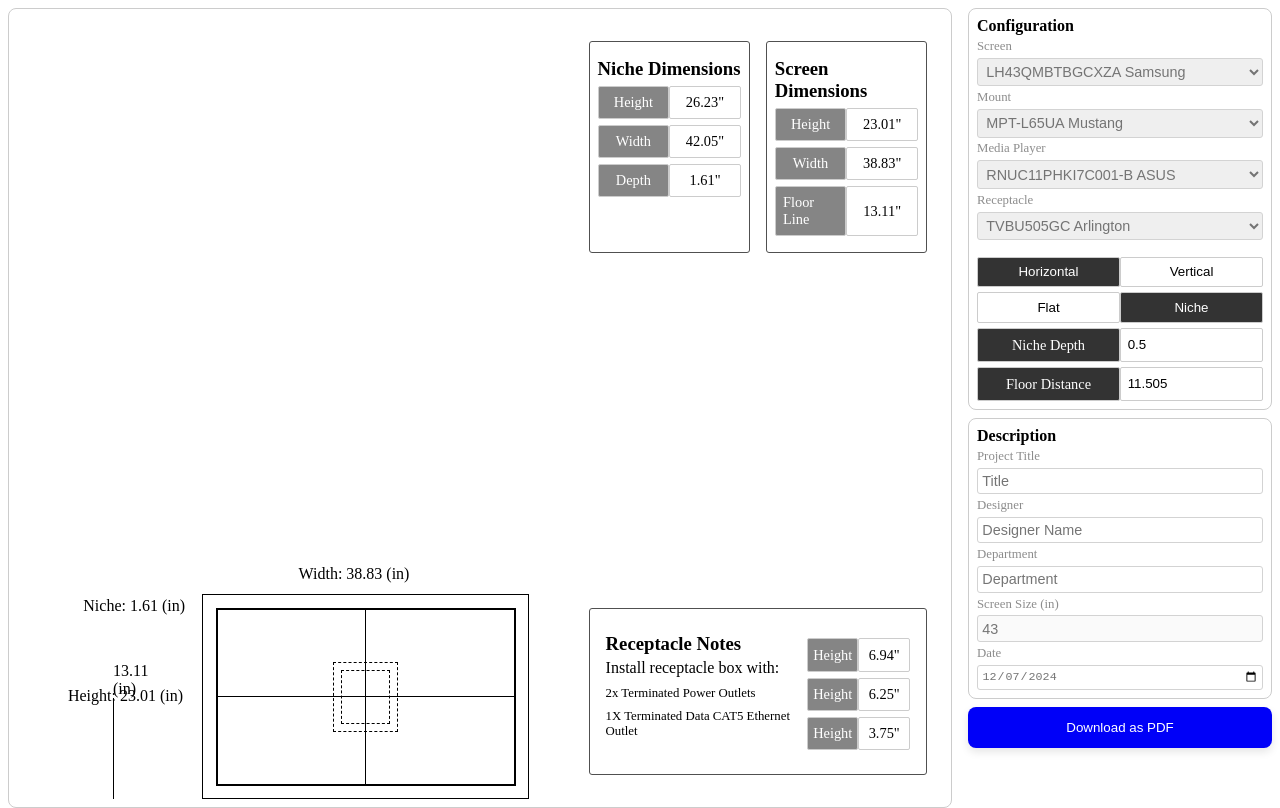
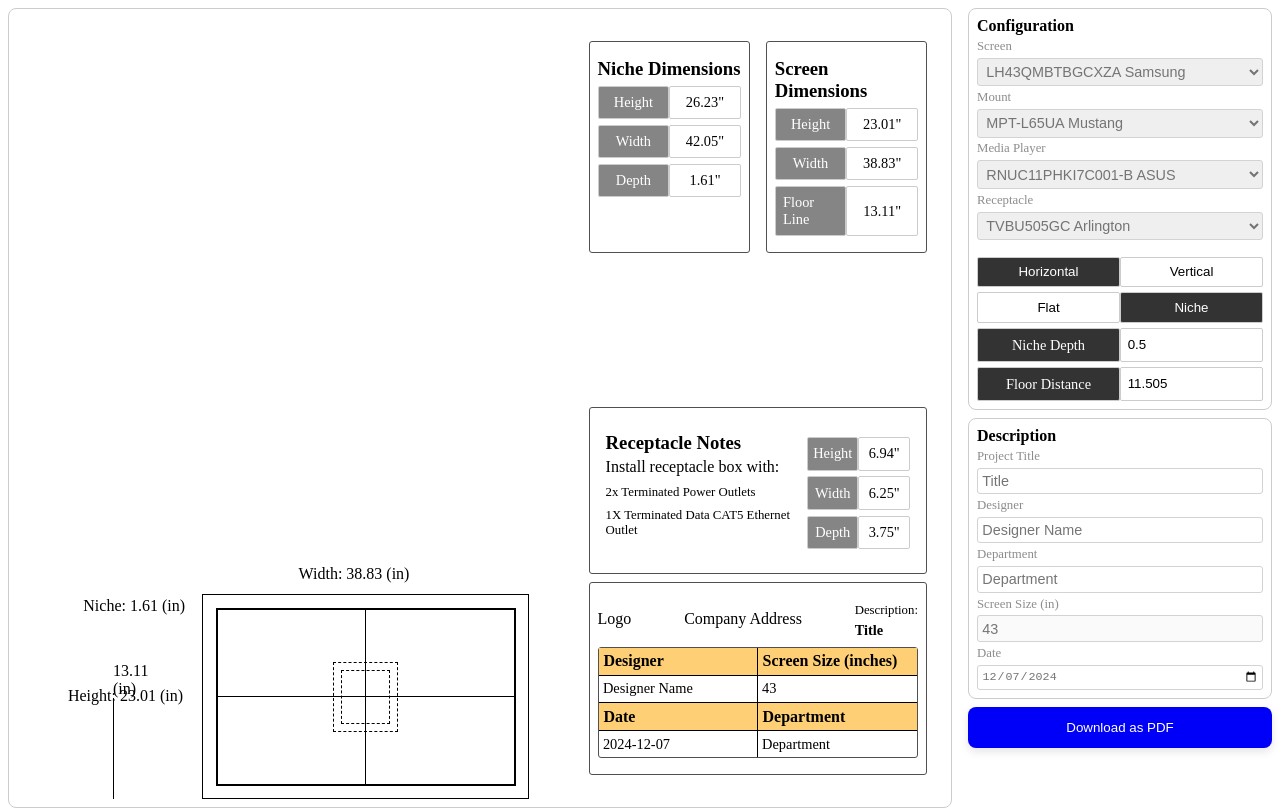
Before and after one commit to GabeEss/DiagramBuilderDemo, a React (Vite) app: page / in a window 1280 px wide. Built offline with nearby package versions, Linux system fonts and the light colour scheme.

Commit message:
Style description-display component with a two-layer layout.

```diff
--- a/src/components/dimension-components/description-display.jsx
+++ b/src/components/dimension-components/description-display.jsx
@@ -14,28 +14,52 @@ function DescriptionDisplay() {
     } = useContext(EquipmentContext);
 
     return(
-        <div className="description-display" style={{
-
-        }}>
-            <div className="description-item">
-                <label>Title: </label>
+        <div className="description-container">
+            <div className="description-title-container">
+                <div className="description-title-item">Logo</div>
+                <div className="description-title-item">Company Address</div>
+                <div className="description-title-item">
+                    <label>Description: </label>
                     <p>{title}</p>
                 </div>
+            </div>
+            <div className="description-display">
+                <div className="description-display-upper-layer">
                     <div className="description-item">
-                <label>Designer: </label>
-                <p>{designer}</p>
+                        <p className="description-label" style={{
+                            borderRight: "1px solid black",
+                            borderBottom: "1px solid black",
+                        }}>Designer</p>
+                        <p className="description-text" style={{
+                            borderRight: "1px solid black"
+                        }}>{designer}</p>
                     </div>
                     <div className="description-item">
-                <label>Department: </label>
-                <p>{department}</p>
+                        <p className="description-label" style={{
+                            borderBottom: "1px solid black",
+                        }}>Screen Size (inches)</p>
+                        <p className="description-text">{screen?.['Screen Size'] || ""}</p>
+                    </div>
+                </div>
+                <div className="description-display-layer">
+                    <div className="description-item">
+                        <p className="description-label" style={{
+                            borderTop: "1px solid black",
+                            borderRight: "1px solid black",
+                            borderBottom: "1px solid black",
+                        }}>Date</p>
+                        <p className="description-text" style={{
+                            borderRight: "1px solid black",
+                        }}>{date}</p>
                     </div>
                     <div className="description-item">
-                <label>Screen Size (inches): </label>
-                <p>{screen?.['Screen Size'] || ""}</p>
+                        <p className="description-label" style={{
+                            borderTop: "1px solid black",
+                            borderBottom: "1px solid black"
+                        }}>Department</p>
+                        <p className="description-text">{department}</p>
                     </div>
-            <div className="description-item">
-                <label>Date: </label>
-                <p>{date}</p>
+                </div>
             </div>
         </div>
     )
--- a/src/components/dimension-components/receptacle-dimensions.display.jsx
+++ b/src/components/dimension-components/receptacle-dimensions.display.jsx
@@ -22,11 +22,11 @@ function ReceptacleDimensionDisplay() {
                     <p>{Number(receptacle?.['Height (in)']) || 0}"</p>
                 </div>
                 <div className='receptacle-dimension-item'>
-                    <label>Height</label>
+                    <label>Width</label>
                     <p>{Number(receptacle?.['Width (in)']) || 0}"</p>
                 </div>
                 <div className='receptacle-dimension-item'>
-                    <label>Height</label>
+                    <label>Depth</label>
                     <p>{Number(receptacle?.['Depth (in)'])|| 0}"</p>
                 </div>
             </div>
--- a/src/components/dimensions-description-display.jsx
+++ b/src/components/dimensions-description-display.jsx
@@ -1,24 +1,11 @@
-import React, {useContext} from 'react';
-import { EquipmentContext } from '../contexts/equipment-context';
-import { ConfigurationContext } from '../contexts/configuration-context';
+import React from 'react';
 import NicheDimensionDisplay from './dimension-components/niche-dimension-display';
 import ScreenDimensionDisplay from './dimension-components/screen-dimensions-display';
 import ReceptacleDimensionDisplay from './dimension-components/receptacle-dimensions.display';
+import DescriptionDisplay from './dimension-components/description-display';
 
 // A component to display the project's dimensions and description.
 function DimensionsDescriptionDisplay() {
-    const {
-        screen,
-        mount,
-        mediaPlayer,
-        receptacle
-    } = useContext(EquipmentContext);
-
-    const {
-        nicheDepth,
-        minDistanceFloor
-    } = useContext(ConfigurationContext);
-
     return(
         <div className='dimensions-description-container'>
             <div className='dimensions-display-container'>
@@ -27,76 +14,8 @@ function DimensionsDescriptionDisplay() {
             </div>
             <div className='receptacle-description-container'>
                 <ReceptacleDimensionDisplay/>
+                <DescriptionDisplay/>
             </div>
-
-            {/* <div className='display-container'>
-                <label className='specification-label'>Screen Dimensions (in)</label>
-                <div className='display-items'>
-                    <div className='display-item'>
-                        <label>H: </label>
-                        <p>{screen?.['Height']}</p>
-                    </div>
-                    <div className='display-item'>
-                        <label>W: </label>
-                        <p>{screen?.['Width']}</p>
-                    </div>
-                    <div className='display-item'>
-                        <label>D: </label>
-                        <p>{screen?.['Depth']}</p>
-                    </div>
-                </div>
-            </div>
-            <div className='display-container'>
-                <label className='specification-label'>Mount Dimensions (in)</label>
-                <div className='display-items'>
-                    <div className='display-item'>
-                        <label>H: </label>
-                        <p>{mount?.['Height (in)']}</p>
-                    </div>
-                    <div className='display-item'>
-                        <label>W: </label>
-                        <p>{mount?.['Width (in)']}</p>
-                    </div>
-                    <div className='display-item'>
-                        <label>D: </label>
-                        <p>{mount?.['Depth (in)']}</p>
-                    </div>
-                </div>
-            </div>
-            <div className='display-container'>
-                <label className='specification-label'>Media Player Dimensions (in)</label>
-                <div className='display-items'>
-                    <div className='display-item'>
-                        <label>H: </label>
-                        <p>{mediaPlayer?.['Height']}</p>
-                    </div>
-                    <div className='display-item'>
-                        <label>W: </label>
-                        <p>{mediaPlayer?.['Width']}</p>
-                    </div>
-                    <div className='display-item'>
-                        <label>D: </label>
-                        <p>{mediaPlayer?.['Depth']}</p>
-                    </div>
-                </div>
-            </div>
-            <div className='display-container'>
-                <label className='specification-label'>Receptacle Dimensions (in)</label>
-                <div className='display-items'>
-                    <div className='display-item'>
-                        <label>H: </label>
-                        <p>{receptacle?.['Height (in)']}</p>
-                    </div>
-                    <div className='display-item'>
-                        <label>W: </label>
-                        <p>{receptacle?.['Width (in)']}</p>
-                    </div>
-                    <div className='display-item'>
-                        <label>D: </label>
-                        <p>{receptacle?.['Depth (in)']}</p>
-                    </div>
-                </div>
-            </div> */}
         </div>
     )
 }
--- a/src/components/forms/description-form.jsx
+++ b/src/components/forms/description-form.jsx
@@ -19,7 +19,7 @@ function DescriptionForm() {
             <h4>Description</h4>
             <div className="description-form-item">
                 <label>Project Title </label>
-                <input type="text" maxLength={15} name="title" value={title} onChange={(e) => setTitle(e.target.value)}/>
+                <input type="text" maxLength={25} name="title" value={title} onChange={(e) => setTitle(e.target.value)}/>
             </div>
             <div className="description-form-item">
                 <label>Designer </label>
--- a/src/styles/styles.css
+++ b/src/styles/styles.css
@@ -208,18 +208,6 @@
     background-color: rgb(1, 1, 219);
 }
 
-/*  DESCRIPTION STYLING FOR GRID POSITION CHECK diagram-display.jsx */
-
-.description-display {
-    /* border: 1px solid #ccc; */
-    /* border-radius: 8px; */
-    /* box-shadow: 0 4px 8px rgba(0, 0, 0, .1); */
-    /* padding: .5em; */
-    margin-bottom: 1em;
-    display: flex;
-    flex-direction: column;
-}
-
 .form-item input {
     /* font-size: 1em;
     transition: background-color .2s ease;
@@ -295,6 +283,11 @@
 
 /* RECEPTACLE DIMENSIONS DISPLAY */
 
+.receptacle-description-container {
+    display: flex;
+    flex-direction: column;
+}
+
 .receptacle-dimension-container {
     display: flex;
     flex-direction: row;
@@ -364,4 +357,80 @@
     border-radius: 2px;
 }
 
+/* DESCRIPTION DISPLAY */
+
+.description-container {
+    display: flex;
+    width: 100%;
+    flex-direction: column;
+    border: 1px solid #505050;
+    border-radius: 3px;
+    padding-top: 1em;
+    padding-bottom: 1em;
+    padding-left: .5em;
+    padding-right: .5em;
+    margin-bottom: .5em;
+}
+
+.description-title-container {
+    display: flex;
+    justify-content: space-between;
+    align-items: center;
+    margin-bottom: .5em;
+}
+
+.description-title-item {
+    display: flex;
+    flex-direction: column;
+}
+
+.description-title-item label {
+    font-size: .8em;
+    padding-top: .3em;
+    padding-bottom: .3em;
+}
+
+.description-title-item p {
+    font-size: .9em;
+    font-weight: bold;
+}
+
+.description-display {
+    display: flex;
+    flex-direction: column;
+    border: 1px solid #505050;
+    border-radius: 3px;
+}
+
+.description-display-upper-layer {
+    display: flex;
+    flex-direction: row;
+    justify-content: space-evenly;
+}
+
+.description-display-layer {
+    display: flex;
+    flex-direction: row;
+    justify-content: space-evenly;
+}
+
+.description-item {
+    /* Check description-display.jsx for border lines */
+    width: 100%;
+}
+
+.description-label {
+    /* Check description-display.jsx  for border lines */
+    background-color: rgb(255, 207, 117);
+    padding: .3em;
+    width: 100%;
+    font-weight: bold;
+}
+
+.description-text {
+    /* Check description-display.jsx for border lines*/
+    padding: .3em;
+    font-size: .9em;
+}
+
 /* FOR PDF CONTAINER AND DIAGRAM CONTAINER CHECK INSIDE diagram-display.jsx*/
```
Lines whose indentation alone changed are shown as unchanged.
